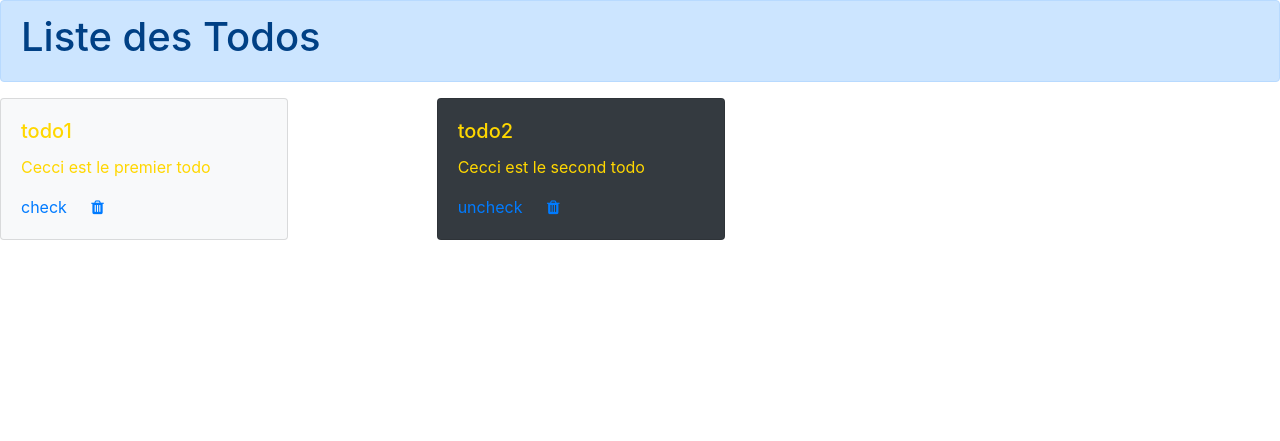
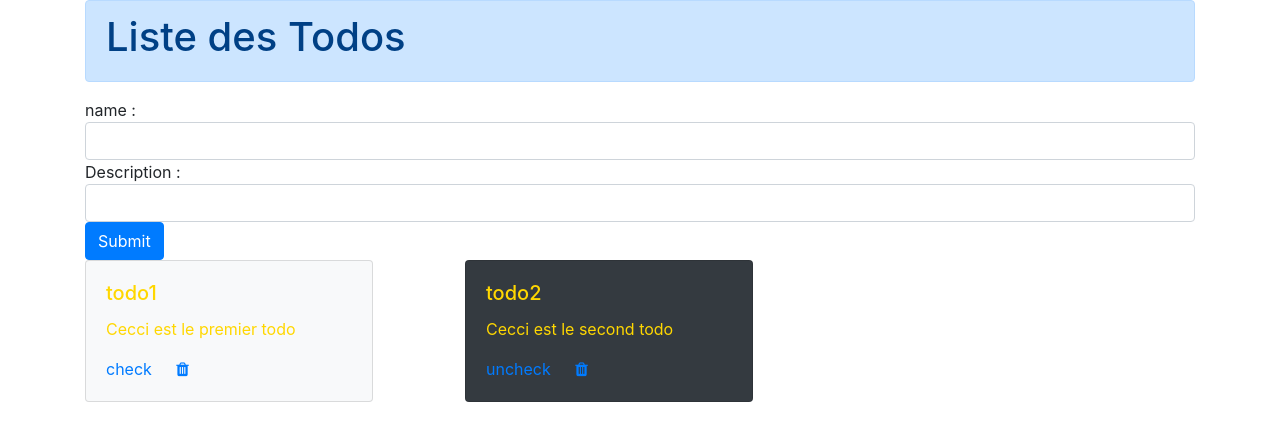
Before and after one commit to aymensellaouti/l1mathPHP, a PHP site: page /todo.php in a window 1280 px wide. Shown: the top 441 px of the page. Run offline with PHP 8.4, Linux system fonts and the light colour scheme; some libraries are stand-ins or nearby versions.

Commit message:
Séance du 26/3 Todo Add Check Affichage
Todo : Delete Todo

```diff
--- a/assets/css/styles.css
+++ b/assets/css/styles.css
@@ -1,3 +1,6 @@
 .gold {
     color: gold;
 }
+a:hover {
+    color: red;
+}
--- /dev/null
+++ b/deleteTodo.php
@@ -0,0 +1 @@
+<?php
--- a/todo.php
+++ b/todo.php
@@ -29,11 +29,28 @@ $todos = $_SESSION['todos'];
     <link rel="stylesheet" href="assets/css/styles.css">
     <title>Todos</title>
 </head>
-<body>
+<body class="container">
 <div class="alert alert-primary">
 <h1>Liste des Todos</h1>
 </div>
-
+<?php
+ if (isset($_GET['successMessage'])) {
+    echo "<div class='alert alert-success'> ${_GET['successMessage']}'</div>";
+} else if (isset($_GET['errorMessage'])) {
+     echo "<div class='alert alert-danger'> ${_GET['errorMessage']}'</div>";
+ }
+?>
+<div>
+    <form method="post" action="addTodo.php" >
+        name : <input
+            name="name"
+            type="text" class="form-control">
+        Description : <input
+            name="description"
+            type="text" class="form-control">
+            <input type="submit" class="btn btn-primary">
+    </form>
+</div>
 <div class="row">
     <?php
     foreach ($todos as $todo) {
@@ -53,7 +70,7 @@ $todos = $_SESSION['todos'];
                 <p class="card-text">
                     <?=$todo['description']?>
                 </p>
-                <a href="#" class="card-link">
+                <a href="checkTodo.php?name=<?=$todo['name']?>" class="card-link">
                     <?php
                      if($todo['etat']==1) {
                          echo 'uncheck';
@@ -62,7 +79,8 @@ $todos = $_SESSION['todos'];
                      }
                     ?>
                 </a>
-                <a href="#" class="card-link"><i class="fa fa-trash" aria-hidden="true"></i></a>
+                <a href="deleteTodo.php?name=<?=$todo['name']?>" class="card-link">
+                    <i class="fa fa-trash" aria-hidden="true"></i></a>
             </div>
         </div>
     </div>
```
Also changed, not shown: addTodo.php (added, +21 -0 lines), checkTodo.php (added, +18 -0 lines).
